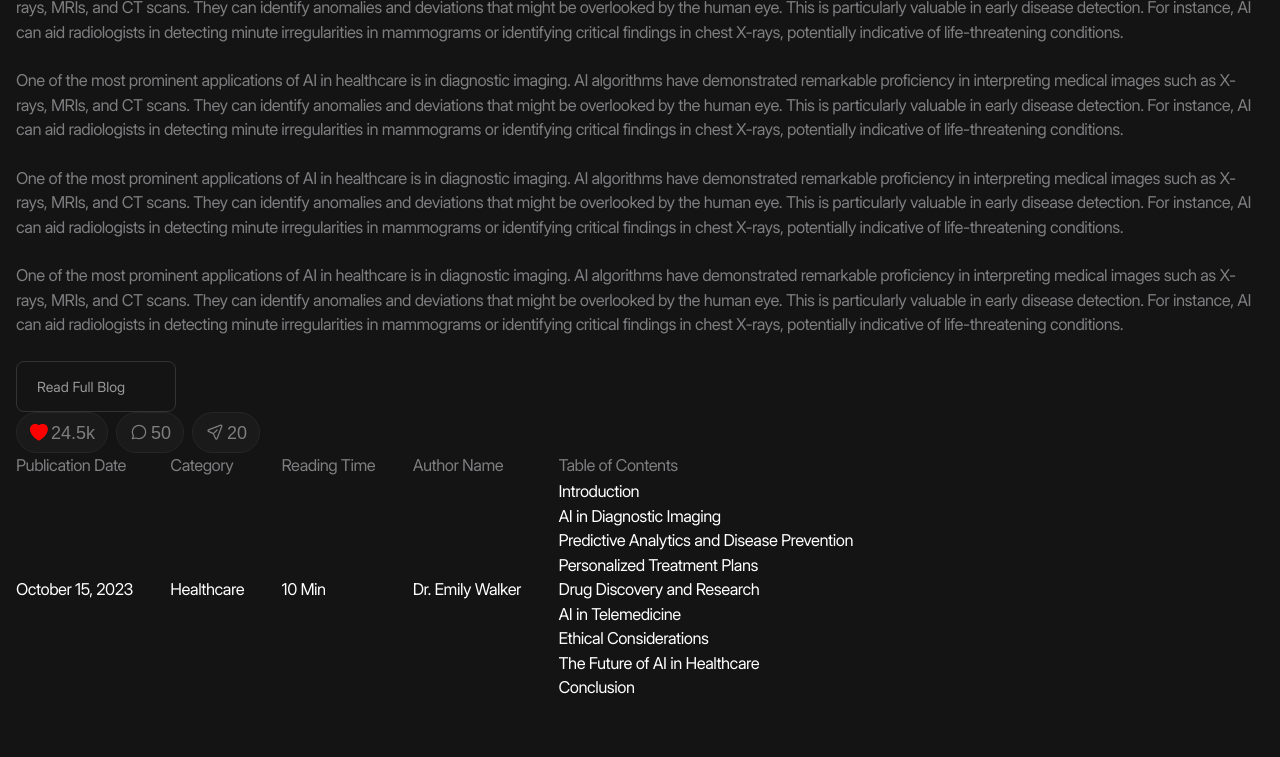
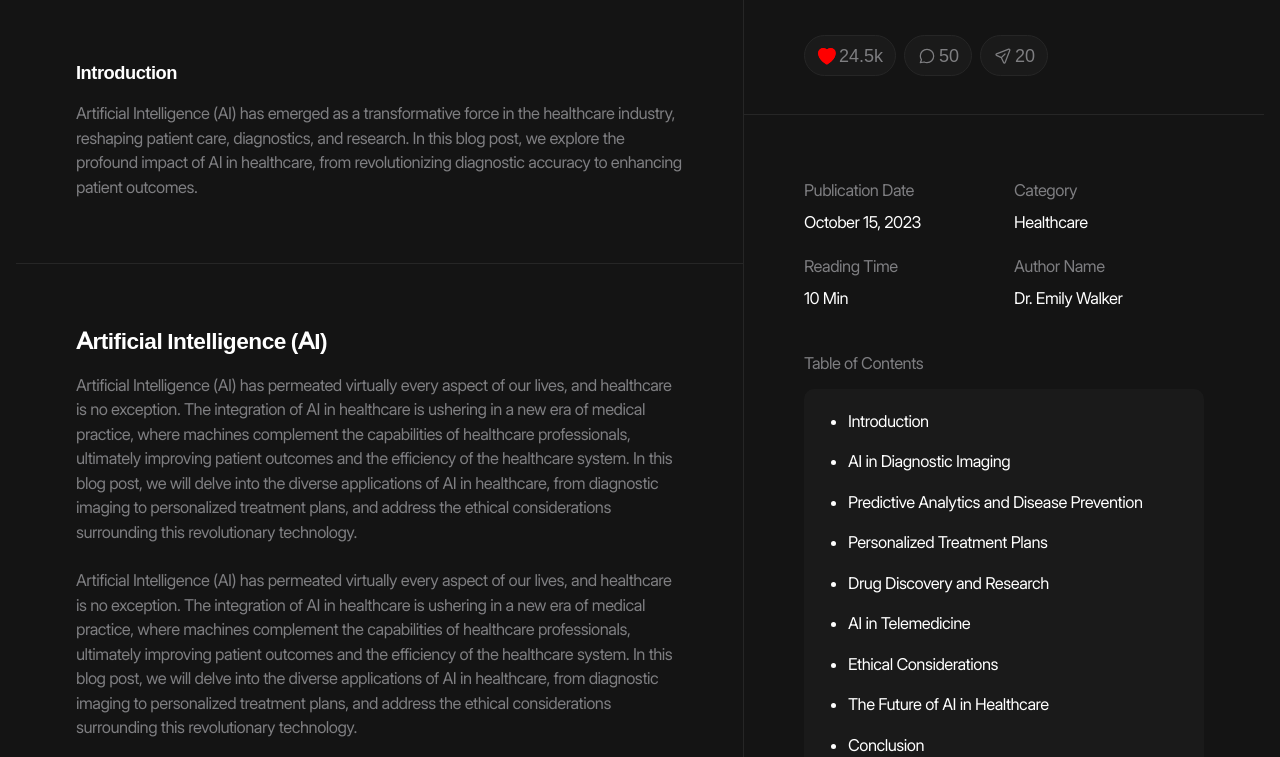
Before and after one commit to islamgamzatov/typescript-future-tech, a website built with Vite: page blog.html in a window 1280 px wide. Shown: the part 634-1391 px from the top of the page. Built offline with nearby package versions, Linux system fonts and the light colour scheme.

Commit message:
feat: add styles for the Blog-details sections. P.S. Все это время на автомате вместо styles писал layout :(

```diff
--- a/blog.html
+++ b/blog.html
@@ -59,7 +59,7 @@
     </header>
     <main>
       <section class="blog-details" aria-labelledby="blog-details-title">
-        <header class="blog-details__banner">
+        <header class="blog-details__banner" style="--bgImg: url('/src/images/blog-details/banner.jpg')">
           <div class="blog-details__banner-inner container">
             <h1 class="blog-details__title" id="blog-details-title">
               The Rise of Artificial Intelligence in Healthcare
@@ -69,7 +69,7 @@
         <div class="blog-details__body">
           <div class="blog-details__body-inner container">
             <div class="blog-details__content">
-              <div class="blog-details__intro">
+              <div class="blog-details__intro full-vw-line full-vw-line--bottom full-vw-line--left">
                 <h2 class="h6">Introduction</h2>
                 <p>
                   Artificial Intelligence (AI) has emerged as a transformative force in the
@@ -78,7 +78,7 @@
                   revolutionizing diagnostic accuracy to enhancing patient outcomes.
                 </p>
               </div>
-              <div class="blog-details__main">
+              <div class="blog-details__main expandable-content" data-js-expandable-content>
                 <h2 class="h4">Artificial Intelligence (AI)</h2>
                 <p>
                   Artificial Intelligence (AI) has permeated virtually every aspect of our lives,
@@ -137,13 +137,13 @@
                   detecting minute irregularities in mammograms or identifying critical findings in
                   chest X-rays, potentially indicative of life-threatening conditions.
                 </p>
-                <button class="blog-details__read-full-button button" type="button">
+                <button type="button" class="blog-details__read-full-button button expandable-content__button" data-js-expandable-content-button>
                   <span class="icon icon--gray-arrow-down">Read Full Blog</span>
                 </button>
               </div>
             </div>
             <div class="blog-details__info">
-              <div class="blog-details__actions blog-actions">
+              <div class="blog-details__actions blog-actions full-vw-line full-vw-line--bottom full-vw-line--right">
                 <ul class="blog-actions__list">
                   <li class="blog-actions__item">
                     <button
@@ -233,7 +233,7 @@
                   </li>
                 </ul>
               </div>
-              <div class="blog-details__summary summary">
+              <div class="blog-details__summary summary summary--2-cols">
                 <dl class="summary__list">
                   <div class="summary__item">
                     <dt class="summary__key">Publication Date</dt>
@@ -253,7 +253,7 @@
                     <dt class="summary__key">Author Name</dt>
                     <dd class="summary__value">Dr. Emily Walker</dd>
                   </div>
-                  <div class="summary__item">
+                  <div class="summary__item summary__item--wide">
                     <dt class="summary__key">Table of Contents</dt>
                     <dd class="summary__value">
                       <div class="table-of-contents">
--- /dev/null
+++ b/src/styles/blocks/_blog-details.scss
@@ -0,0 +1,86 @@
+@use "../helpers" as *;
+
+/*
+	Чтобы в дальнейшем было удобно управлять сменой картинки на баннере, зашивать ее в css мы не будем.
+	Будет лучше, если в разметке для элемента с классом blog-details-banner мы через атрибут style укажем сss переменную --bgimg с url.b
+*/
+
+.blog-details {
+	&__banner {
+		display: flex;
+		align-items: end;
+		min-height: fluid(598, 281);
+		text-align: center;
+		padding-bottom: fluid(65, 17);
+		background:
+    linear-gradient(
+				180deg,
+				rgba(20, 20, 20, 0) 0%,
+				rgba(20, 20, 20, 0.88) 75.52%,
+				#141414 100%
+			),
+			var(--bgImg) center/cover no-repeat;
+	}
+
+	&__title {
+		@include fluid-text(64, 28);
+
+		font-family: var(--font-family-base);
+		font-weight: 600;
+	}
+
+	&__body {
+		border-block: var(--border);
+
+		&-inner {
+			display: grid;
+			grid-template-columns: 1fr rem(520);
+		}
+
+		h2, h3, h4, h5, h6 {
+			&:not(:first-child) {
+				margin-top: rem(30);
+
+				@include laptop {
+					margin-top: rem(24);
+				}
+			}
+
+			&:not(:last-child) {
+				margin-bottom: fluid(24, 6);
+			}
+		}
+	}
+
+	&__content {
+		border-right: var(--border);
+	}
+
+	&__intro, &__actions {
+		border-bottom: var(--border);
+	}
+
+	&__intro, &__main, &__actions, &__summary {
+		padding: fluid(80, 40) rem(80);
+
+		@include laptop {
+			padding-inline: rem(60);
+		}
+	}
+
+	&__actions {
+		padding-block: fluid(50, 20);
+	}
+
+	&__main {
+		--initialMaxHeight: #{rem(741)};
+
+		@include laptop {
+			--initialMaxHeight: #{rem(692)};
+		}
+
+		@include mobile {
+			--initialMaxHeight: #{rem(669)};
+		}
+	}
+}
--- /dev/null
+++ b/src/styles/blocks/_expandable-content.scss
@@ -0,0 +1,39 @@
+@use "../helpers" as *;
+
+.expandable-content {
+	--initialMaxHeight: #{rem(741)};
+
+	position: relative;
+	overflow-y: hidden;
+
+	&.is-expanded, .expandable-content__button {
+		&::before {
+			@include hide;
+		}
+	}
+
+	&:not(.is-expanded) {
+		max-height: var(--initialMaxHeight);
+	}
+
+	&::before {
+		content: '';
+		position: absolute;
+		bottom: 0;
+		left: 0;
+		width: 100%;
+		height: 30%;
+		background-image: linear-gradient(
+			180deg,
+			rgba(20, 20, 20, 0) 0%,
+			#141414 77.38%
+		);
+		pointer-events: none;
+		transition-duration: var(--transition-duration);
+	}
+
+	&__button {
+		@include abs-x;
+		bottom: rem(68);
+	}
+}
--- a/src/styles/blocks/_icon.scss
+++ b/src/styles/blocks/_icon.scss
@@ -32,4 +32,10 @@
       background-image: url("/src/images/resources/eye_yellow.svg");
     }
   }
+
+  &--gray-arrow-down {
+    &::after {
+      background-image: url("/src/icons/arrow-down-gray.svg");
+    }
+  }
 }
--- a/src/styles/blocks/_news.scss
+++ b/src/styles/blocks/_news.scss
@@ -1,7 +1,16 @@
 @use "../helpers" as *;
 
 .news {
+	display: grid;
+	row-gap: fluid(60, 40);
 	padding-block: fluid(80, 40);
+
+	&__header {
+		display: flex;
+		justify-content: space-between;
+		align-items: center;
+		column-gap: rem(1);
+	}
 
 	&__list {
 		display: grid;
--- a/src/styles/blocks/_summary.scss
+++ b/src/styles/blocks/_summary.scss
@@ -1,6 +1,29 @@
 @use "../helpers" as *;
 
 .summary {
+	&--2-cols {
+		.summary {
+			&__list {
+				display: grid;
+				grid-template-columns: repeat(2, 1fr);
+				gap: rem(30) rem(20);
+
+				@include laptop {
+					row-gap: rem(20);
+				}
+			}
+
+			&__item {
+				row-gap: fluid(10, 4);
+				&--wide {
+					grid-column: -1 / 1;
+					margin-top: rem(20);
+					row-gap: fluid(16, 10);
+				}
+			}
+		}
+	}
+
 	&__list {
 		display: flex;
 		column-gap: fluid(50, 20);
--- /dev/null
+++ b/src/styles/blocks/_table-of-content.scss
@@ -0,0 +1,26 @@
+@use "../helpers" as *;
+
+.table-of-contents {
+	background-color: var(--color-dark-10);
+	color: var(--color-light);
+	padding: rem(20);
+	border-radius: rem(12);
+
+	@include laptop {
+		border-radius: rem(10);
+	}
+
+	&__list {
+		display: grid;
+		row-gap: rem(20);
+
+		@include laptop {
+			row-gap: rem(16);
+		}
+	}
+
+	&__item {
+		list-style-type: disc;
+		margin-left: 1.5rem;
+	}
+}
--- a/src/styles/main.scss
+++ b/src/styles/main.scss
@@ -39,6 +39,9 @@
 @use "./blocks/news";
 @use "./blocks/_video-player";
 @use "./blocks/_video-card";
+@use "./blocks/expandable-content";
+@use "./blocks/table-of-content";
+@use "./blocks/blog-details";
 // .header,
 // .hero,
 // .footer {
```
Also changed, not shown: src/icons/arrow-down-gray.svg (added), src/images/blog-details/banner.jpg (added), src/styles/main.css.
